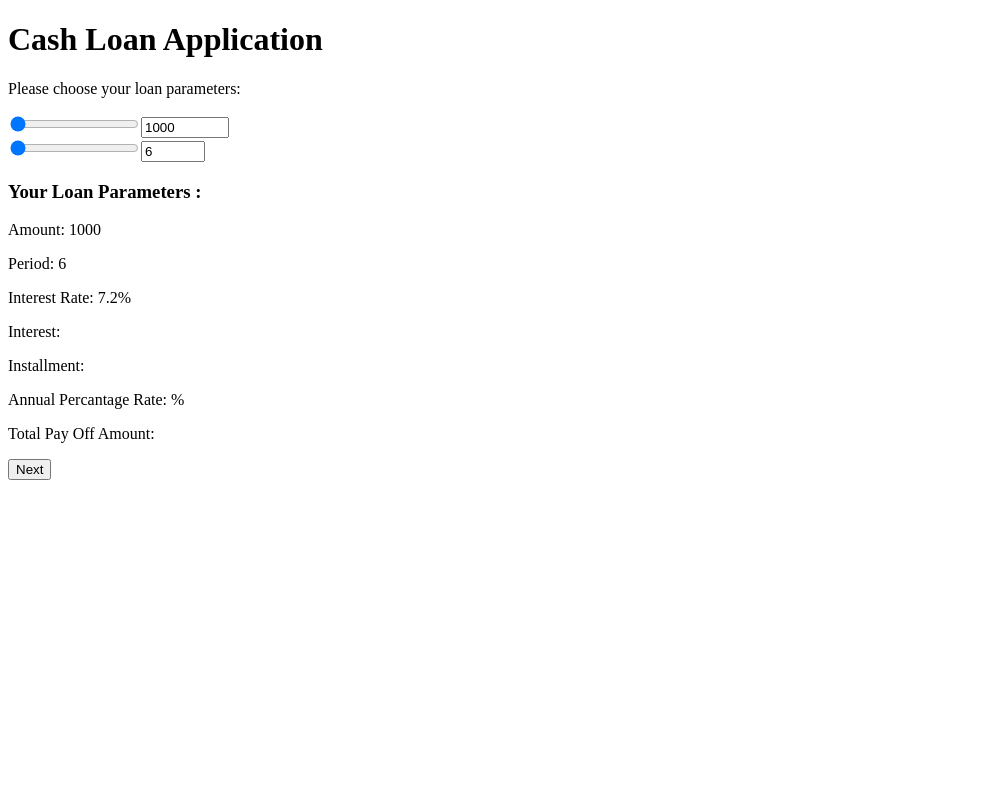
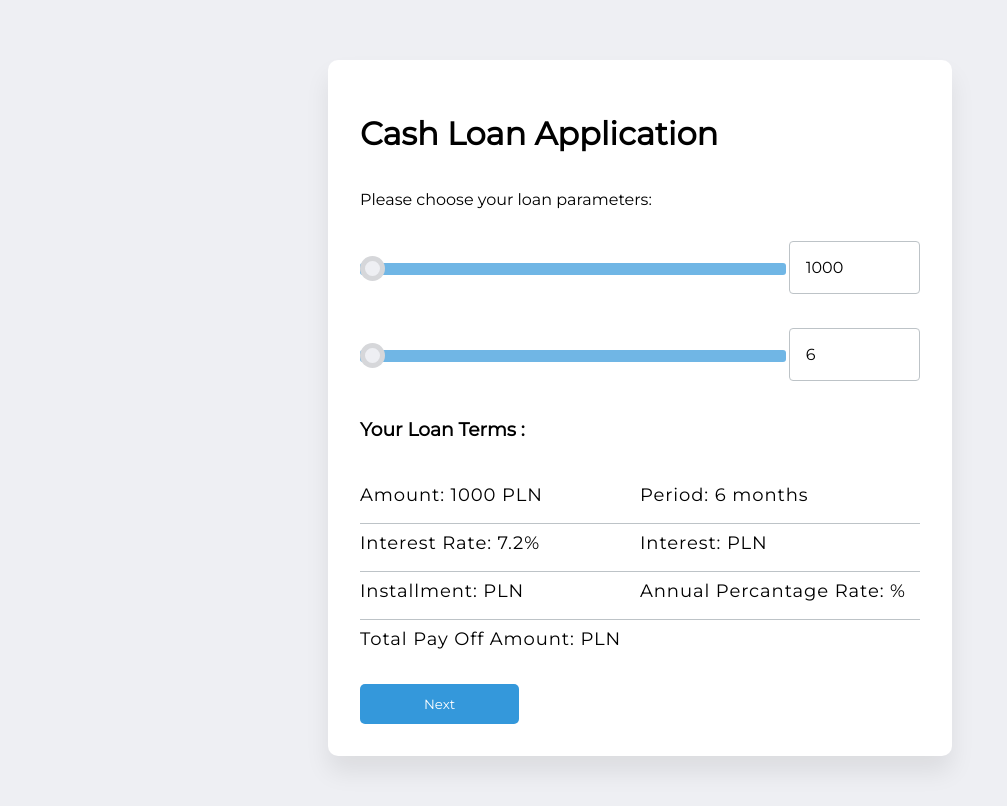
Before and after one commit to bartekparysek/CashLoanApp, a React (Create React App) app: page /loanparams in a window 1280 px wide. Shown: the top 806 px of the page, without its empty margins (0-1007 px from the left). Built offline with nearby package versions, Linux system fonts and the light colour scheme.

Commit message:
form validations and more styles

```diff
--- a/package.json
+++ b/package.json
@@ -8,6 +8,7 @@
     "@testing-library/user-event": "^12.8.3",
     "react": "^17.0.2",
     "react-dom": "^17.0.2",
+    "react-icons": "^4.2.0",
     "react-router-dom": "^5.2.0",
     "react-scripts": "4.0.3",
     "web-vitals": "^1.1.1"
--- a/src/App.js
+++ b/src/App.js
@@ -4,6 +4,8 @@ import { BrowserRouter as Router, Switch, Route } from "react-router-dom";
 import LoanParams from "../src/Components/LoanParams";
 import ClientInfo from "../src/Components/ClientInfo";
 import Invitation from "./Components/Invitation";
+import Finish from "./Components/Finish";
+import './styles.css';
 
 export default function App() {
   return (
@@ -13,6 +15,7 @@ export default function App() {
           <Route path="/" exact component={Invitation} />
           <Route path="/loanparams" component={LoanParams} />
           <Route path="/clientinfo" component={ClientInfo} />
+          <Route path="/finish" component={Finish} />
         </Switch>
       </div>
     </Router>
--- a/src/Components/ClientInfo.js
+++ b/src/Components/ClientInfo.js
@@ -1,4 +1,5 @@
-import React, { useState } from "react";
+import React, { useState } from 'react';
+import { Link } from 'react-router-dom';
 
 export default function ClientInfo() {
   const [values, setValues] = useState({
@@ -7,6 +8,7 @@ export default function ClientInfo() {
     email: "",
     address: ""
   });
+  const [submitted, setSubmitted] = useState(false);
 
   const handleFirstNameChange = (event) => {
     setValues((values) => ({
@@ -36,9 +38,14 @@ export default function ClientInfo() {
     }));
   };
 
+  const handleSubmit = (e) => {
+    e.preventDefault();
+    setSubmitted(true);
+  }
+
   return (
-    <div className="credit-app">
-      <form className="ui form">
+    <div className="client-info">
+      <form className="ui form" onSubmit={handleSubmit}>
         <div className="field">
           <label>First Name</label>
           <input
@@ -48,7 +55,7 @@ export default function ClientInfo() {
             placeholder="First Name"
             value={values.firstName}
           />
-          <span id="first-name-error">Please enter your first name</span>
+          {submitted && !values.firstName && <span id="first-name-error">Please enter your first name</span>}
         </div>
 
         <div className="field">
@@ -60,7 +67,7 @@ export default function ClientInfo() {
             placeholder="Last Name"
             value={values.lastName}
           />
-          <span id="last-name-error">Please enter your last name</span>
+          {submitted && !values.lastName && <span id="last-name-error">Please enter your last name</span>}
         </div>
 
         <div className="field">
@@ -71,8 +78,9 @@ export default function ClientInfo() {
             name="first-name"
             placeholder="E-mail"
             value={values.email}
+            pattern="(\w\.?)+@[\w\.-]+\.\w{2,4}"
           />
-          <span id="email-error">Please enter an email address</span>
+          {submitted && !values.email && <span id="email-error">Please enter an email address</span>}
         </div>
 
         <div className="field">
@@ -84,12 +92,15 @@ export default function ClientInfo() {
             placeholder="Address"
             value={values.address}
           />
-          <span id="address-error">Please enter an address </span>
+          {submitted && !values.address && <span id="address-error">Please enter an address </span>}
         </div>
       </form>
+      <div>
+        <Link to="/finish">
+          <button onSubmit={handleSubmit}>Submit</button>
+        </Link>
+      </div>
+
     </div>
-
-    // submit button
-    // modal with success message
   );
 }
--- /dev/null
+++ b/src/Components/Finish.js
@@ -0,0 +1,18 @@
+import React from 'react'
+import { Link } from 'react-router-dom';
+import { MdCheckCircle } from 'react-icons/md';
+
+
+export default function Finish() {
+   return (
+      <div className="finish">
+         <div className="finish-message">
+            <MdCheckCircle />
+            <h3>Your applicacation has been submited</h3>
+            <Link to='/'>
+               <button> Start Again</button>
+            </Link>
+         </div>
+      </div>
+   );
+};
--- a/src/Components/Invitation.js
+++ b/src/Components/Invitation.js
@@ -3,6 +3,7 @@ import { Link } from "react-router-dom";
 
 export default function Invitation() {
   return (
+    <div className="invitation" >
       <div>
         <h1>Apply for new Loan</h1>
         <p>Welcome to cash loan application</p>
@@ -11,5 +12,6 @@ export default function Invitation() {
           <button className="ui button">Next</button>
         </Link>
       </div>
+    </div>
   );
 }
--- a/src/Components/LoanParams.js
+++ b/src/Components/LoanParams.js
@@ -74,7 +74,8 @@ export default function LoanParams() {
               name="loan-amount"
               value={loan.amount}
               placeholder="Amount between 1000 PLN and 108 000 PLN"
-            ></input>
+            >
+            </input>
           </div>
           <div className="field">
             <input
@@ -102,20 +103,24 @@ export default function LoanParams() {
           </div>
         </div>
 
-        <section>
-          <h3> Your Loan Parameters : </h3>
-          <p>Amount: {loan.amount} </p>
-          <p>Period: {loan.period} </p>
-          <p>Interest Rate: {loan.interestRate}% </p>
-          <p>Interest: {loan.interest} </p>
-          <p>Installment: {loan.installment} </p>
-          <p>Annual Percantage Rate:{loan.apr} % </p>
-          <p>Total Pay Off Amount: {loan.totalPayOff} </p>
-        </section>
+        <h3> Your Loan Terms : </h3>
+        <div className="loan-terms">
+          <ul>
+            <li>Amount: {loan.amount} PLN</li>
+            <li>Period: {loan.period} months </li>
+            <li>Interest Rate: {loan.interestRate}% </li>
+            <li>Interest: {loan.interest} PLN</li>
+            <li>Installment: {loan.installment} PLN </li>
+            <li>Annual Percantage Rate: {loan.apr} % </li>
+            <li>Total Pay Off Amount: {loan.totalPayOff} PLN </li>
+          </ul>
+        </div>
       </form>
-      <Link to="/clientinfo">
-        <button className="ui button">Next</button>
-      </Link>
+      <div>
+        <Link to="/clientinfo">
+          <button className="ui button">Next</button>
+        </Link>
+      </div>
     </div>
   );
 }
--- a/src/styles.css
+++ b/src/styles.css
@@ -1,4 +1,198 @@
+@import url("https://fonts.googleapis.com/css2?family=Montserrat");
+
+body {
+	background-color: #eeeff3;
+	font-family: Montserrat, sans-serif;
+	display: flex;
+	min-height: 100vh;
+	justify-content: center;
+	align-items: center;
+}
+a {
+	display: inline;
+	color: #fff;
+	text-decoration: none;
+}
 .App {
-  font-family: sans-serif;
-  text-align: center;
+	font-family: sans-serif;
+	text-align: center;
 }
+.invitation,
+.loan-params,
+.client-info,
+.finish {
+	display: flex;
+	flex-direction: column;
+	background-color: #ffff;
+	border-radius: 10px;
+	padding: 2rem;
+	min-height: 60vh;
+	min-width: 70vh;
+	box-shadow: 0 1rem 1.5rem 0 rgb(0 0 0 / 8%);
+}
+.loan-terms ul {
+	margin: 0;
+	padding: 1rem 0;
+	display: grid;
+	grid-template-columns: 1fr 1fr;
+	grid-template-rows: repeat(4, 3rem);
+	list-style: none;
+}
+.loan-terms li {
+	font-size: 18px;
+	letter-spacing: 0.05em;
+	padding: 0.5rem 0;
+	border-bottom: 0.5px solid #bdc3c7;
+}
+.loan-terms ul :last-child {
+	border-bottom: none;
+}
+button {
+	display: inline;
+	padding: 0.75rem 4rem;
+	border-radius: 5px;
+	border: none;
+	font-family: Montserrat, sans-serif;
+	background-color: #3498db;
+	color: white;
+	cursor: pointer;
+}
+button:hover {
+	background-color: #2772a3;
+}
+
+/* INPUT RANGE STYLES */
+input[type="range"] {
+	width: 100%;
+	margin: 6.65px 0;
+	background-color: transparent;
+	-webkit-appearance: none;
+}
+input[type="range"]:focus {
+	outline: none;
+}
+input[type="range"]::-webkit-slider-runnable-track {
+	background: rgba(52, 152, 219, 0.7);
+	border: 0;
+	border-radius: 3px;
+	width: 100%;
+	height: 11.7px;
+	cursor: pointer;
+}
+input[type="range"]::-webkit-slider-thumb {
+	margin-top: -6.65px;
+	width: 25px;
+	height: 25px;
+	background: #eeeff3;
+	border: 5.9px solid rgba(0, 0, 0, 0.1);
+	border-radius: 25px;
+	cursor: pointer;
+	-webkit-appearance: none;
+}
+input[type="range"]:focus::-webkit-slider-runnable-track {
+	background: #93c8ec;
+}
+input[type="range"]::-moz-range-track {
+	background: rgba(52, 152, 219, 0.7);
+	border: 0;
+	border-radius: 3px;
+	width: 100%;
+	height: 11.7px;
+	cursor: pointer;
+}
+input[type="range"]::-moz-range-thumb {
+	width: 25px;
+	height: 25px;
+	background: #eeeff3;
+	border: 5.9px solid rgba(0, 0, 0, 0.1);
+	border-radius: 25px;
+	cursor: pointer;
+}
+input[type="range"]::-ms-track {
+	background: transparent;
+	border-color: transparent;
+	border-width: 11.25px 0;
+	color: transparent;
+	width: 100%;
+	height: 11.7px;
+	cursor: pointer;
+}
+input[type="range"]::-ms-fill-lower {
+	background: #185a87;
+	border: 0;
+	border-radius: 6px;
+}
+input[type="range"]::-ms-fill-upper {
+	background: rgba(52, 152, 219, 0.7);
+	border: 0;
+	border-radius: 6px;
+}
+input[type="range"]::-ms-thumb {
+	width: 25px;
+	height: 25px;
+	background: #eeeff3;
+	border: 5.9px solid rgba(0, 0, 0, 0.1);
+	border-radius: 25px;
+	cursor: pointer;
+	margin-top: 0px;
+	/*Needed to keep the Edge thumb centred*/
+}
+input[type="range"]:focus::-ms-fill-lower {
+	background: rgba(52, 152, 219, 0.7);
+}
+input[type="range"]:focus::-ms-fill-upper {
+	background: #93c8ec;
+}
+/*TODO: Use one of the selectors from https://stackoverflow.com/a/20541859/7077589 and figure out
+ how to remove the virtical space around the range input in IE*/
+@supports (-ms-ime-align: auto) {
+	/* Pre-Chromium Edge only styles, selector taken from hhttps://stackoverflow.com/a/32202953/7077589 */
+	input[type="range"] {
+		margin: 0;
+		/*Edge starts the margin from the thumb, not the track as other browsers do*/
+	}
+}
+
+input[type="text"] {
+	width: 57%;
+	padding: 1rem 1rem;
+	font-size: 1rem;
+	border: 1px solid #bdc3c7;
+	border-radius: 0.25rem;
+	margin: 3px 0;
+}
+input[type="number"] {
+	font-family: inherit;
+	width: 10vw;
+	padding: 1rem 1rem;
+	font-size: 1rem;
+	border: 1px solid #bdc3c7;
+	border-radius: 0.25rem;
+	margin: 0 0 2px 3px;
+}
+.field {
+	display: flex;
+	justify-content: space-between;
+	align-items: center;
+	padding: 1rem 0;
+}
+.finish svg {
+	color: #27ae60;
+	width: 4rem;
+	height: 4rem;
+}
+.finish {
+	justify-content: center;
+}
+.finish-message {
+	padding: 1rem 0;
+	display: flex;
+	flex-direction: column;
+	align-items: center;
+}
+.finish-message h3 {
+	margin: 0;
+	font-size: 2rem;
+	padding: 1rem 0;
+	color: #27ae60;
+}
```
Also changed, not shown: public/index.html (+4 -4 lines), src/Components/Modal.js (added, +15 -0 lines), 1 other file (tests, documents, lock files or other folders). Lines whose indentation alone changed are shown as unchanged.
